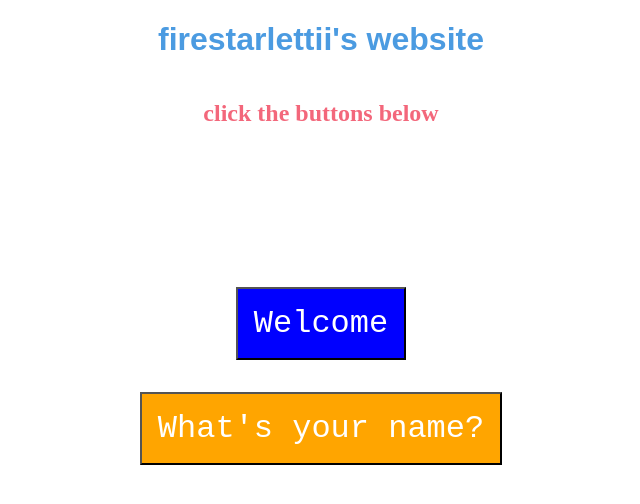
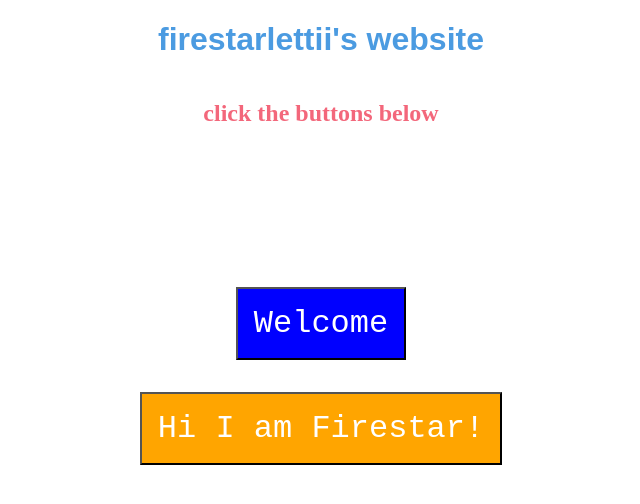
Before and after one commit to Firestar-Fire/My-first-website, a Next.js app: page / in a window 1280 px wide. Shown: the top 504 px of the page, without its empty margins (319-959 px from the left). Built offline with nearby package versions, Linux system fonts and the light colour scheme.

Commit message:
changed the button

```diff
--- a/pages/index.js
+++ b/pages/index.js
@@ -51,7 +51,7 @@ function HomePage() {
           }
         }}
       >
-        {"What's your name?"}
+        {"Hi I am Firestar!"}
       </button>
     </div>
   );
```
